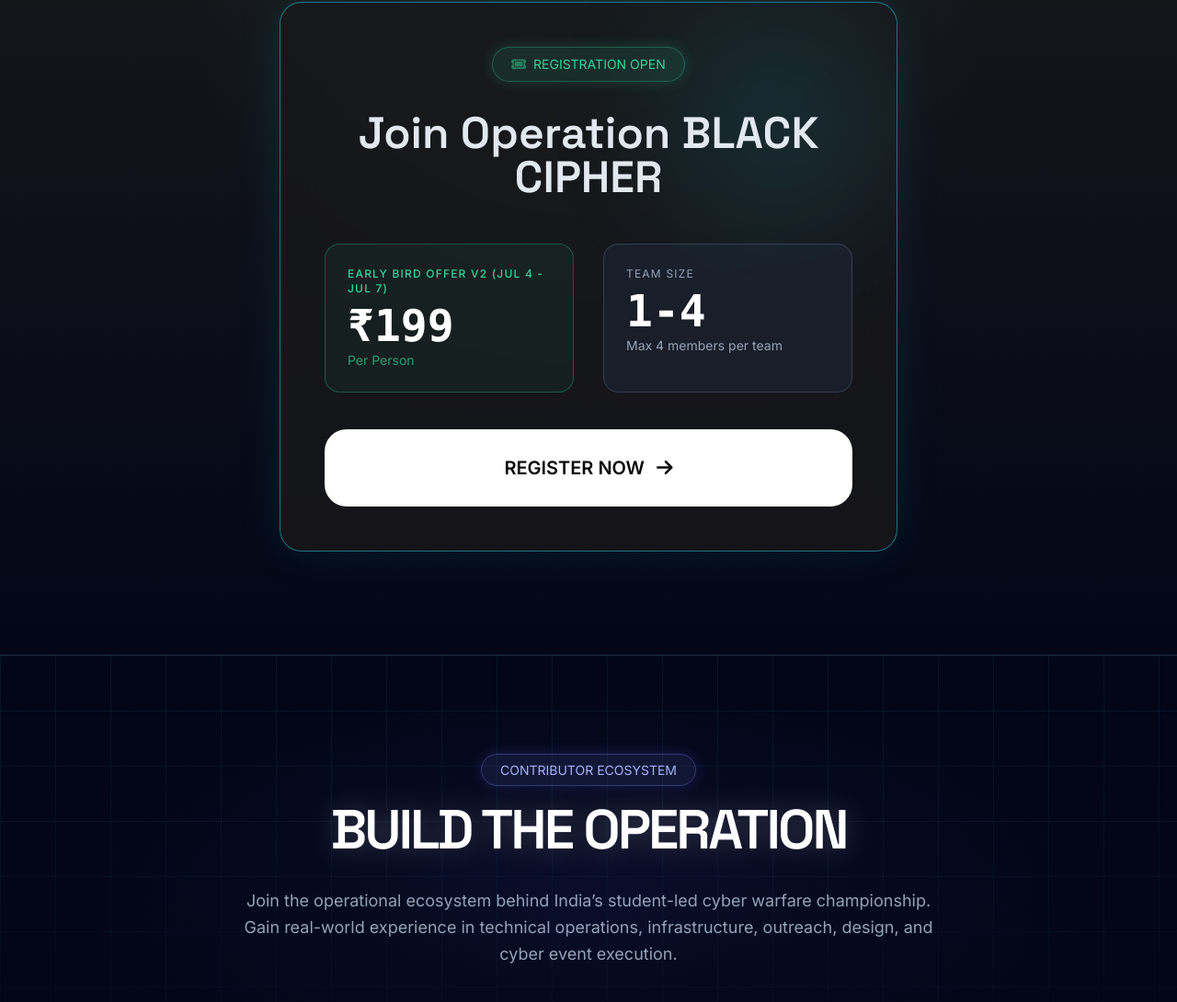
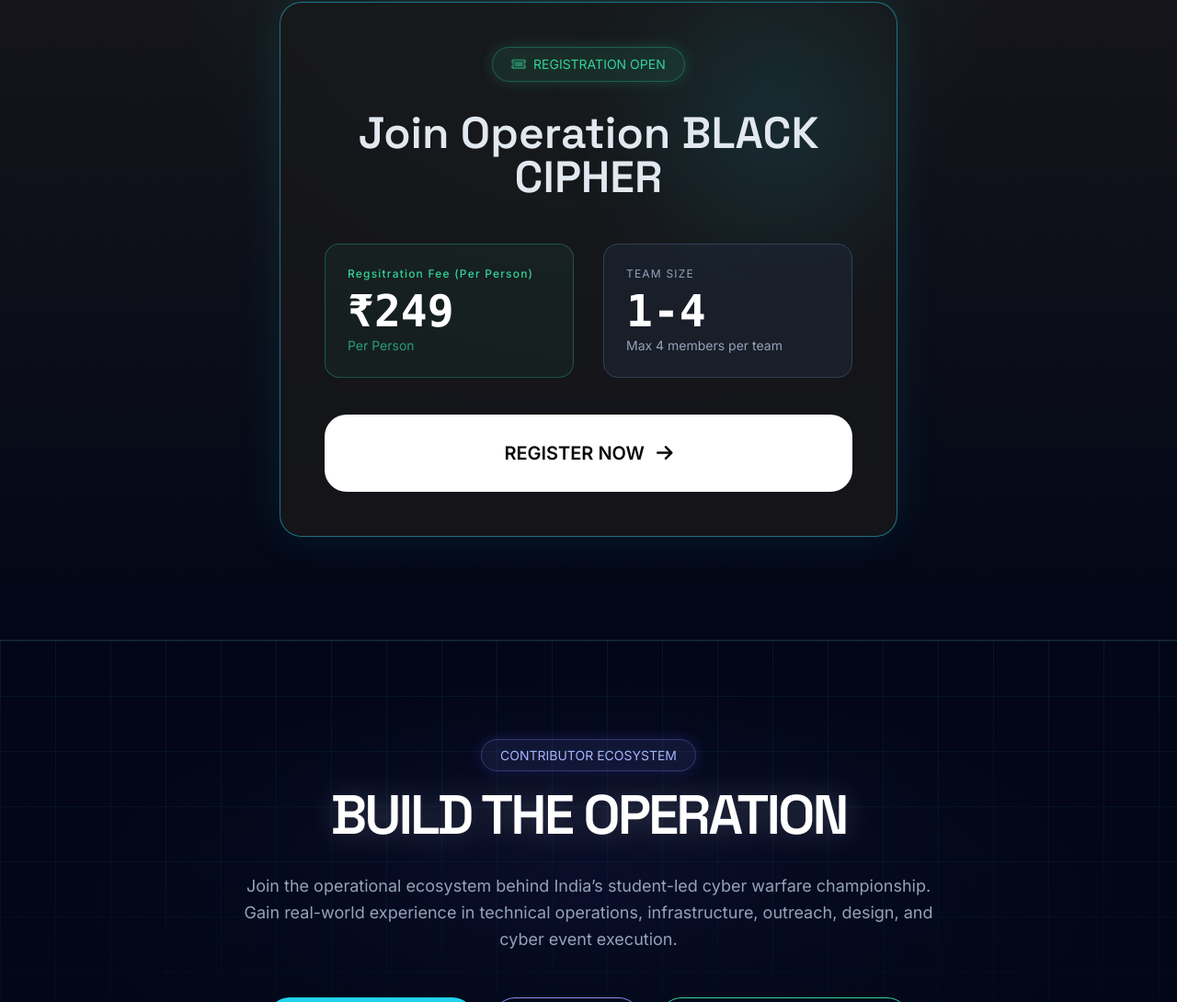
Before and after one commit to nullgridslabs-ux/blackcipher-website, a plain HTML site: page index.html in a window 1280 px wide. Shown: the part 4790-5880 px from the top of the page at 92% size. Drawn offline with nearby package versions, Linux system fonts and the light colour scheme.

Commit message:
Update index.html
updated the [proce of registration

```diff
--- a/index.html
+++ b/index.html
@@ -401,8 +401,8 @@
 
                 <div class="mt-12 grid grid-cols-2 gap-8 relative z-10">
                     <div class="border border-emerald-400/30 bg-emerald-400/5 rounded-2xl p-6 hover:-translate-y-2 hover:shadow-[0_0_30px_rgba(52,211,153,0.2)] transition-all duration-300">
-                        <div class="text-xs text-emerald-400 font-medium tracking-widest">EARLY BIRD OFFER V2 (JUL 4 - JUL 7) </div>
-                        <div class="text-5xl font-mono font-semibold mt-2 mb-1 text-white">₹199</div>
+                        <div class="text-xs text-emerald-400 font-medium tracking-widest">Regsitration Fee (Per Person) </div>
+                        <div class="text-5xl font-mono font-semibold mt-2 mb-1 text-white">₹249</div>
                         <div class="text-sm text-emerald-400/70 mt-1">Per Person</div>
                     </div>
                     <div class="border border-slate-700 bg-slate-800/50 rounded-2xl p-6 hover:-translate-y-2 hover:shadow-[0_0_30px_rgba(148,163,184,0.1)] hover:border-slate-500 transition-all duration-300">
@@ -413,7 +413,7 @@
                 </div>
 
                 <div class="mt-10 text-center relative z-10">
-                    <a href="http://bit.ly/4vgF9u1"_blank"
+                    <a href="https://bit.ly/4viakoI"_blank"
                        class="block w-full py-7 bg-white text-zinc-950 rounded-3xl text-xl font-semibold hover:bg-cyan-300 hover:shadow-[0_0_40px_rgba(34,211,238,0.4)] hover:scale-[1.02] transition-all duration-300">
                         REGISTER NOW <i class="fa-solid fa-arrow-right ml-2 group-hover:translate-x-2 transition-transform"></i>
                     </a>
```
